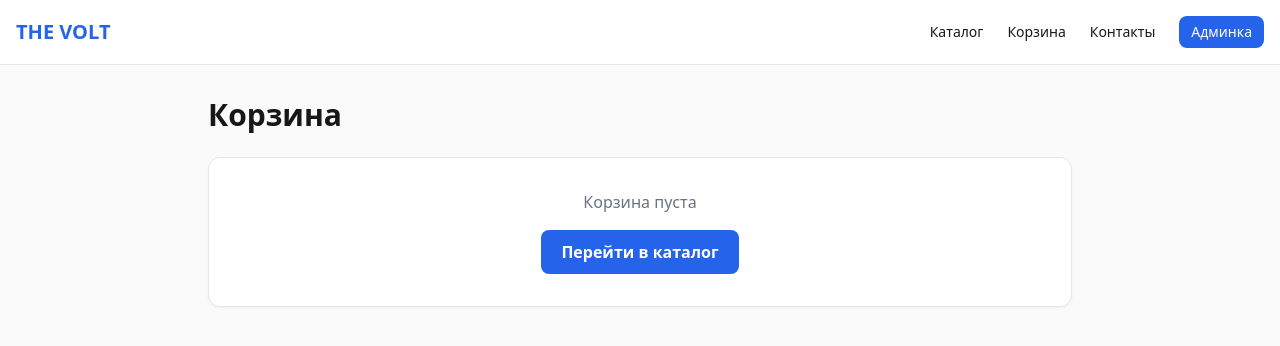
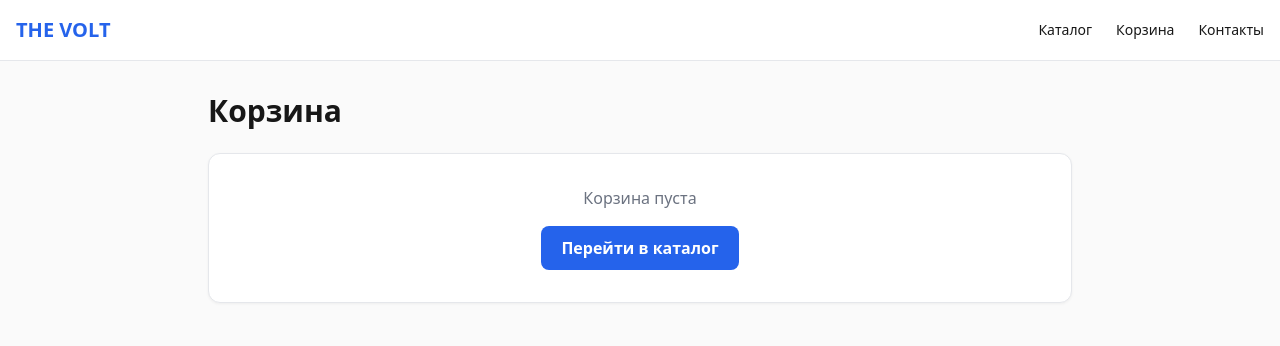
Before and after one commit to thevoltshop/onlinestore, a Next.js app: page /cart in a window 1280 px wide. Shown: the top 346 px of the page. Built offline with nearby package versions, Linux system fonts and the light colour scheme.

Commit message:
Remove admin link from public header

```diff
--- a/src/components/Header.tsx
+++ b/src/components/Header.tsx
@@ -17,12 +17,6 @@ export function Header() {
           <Link href="/contacts" className="text-sm font-medium hover:text-primary">
             Контакты
           </Link>
-          <Link
-            href="/admin"
-            className="rounded-lg bg-primary px-3 py-1.5 text-sm font-medium text-white hover:bg-primary-dark"
-          >
-            Админка
-          </Link>
         </nav>
       </div>
     </header>
```
